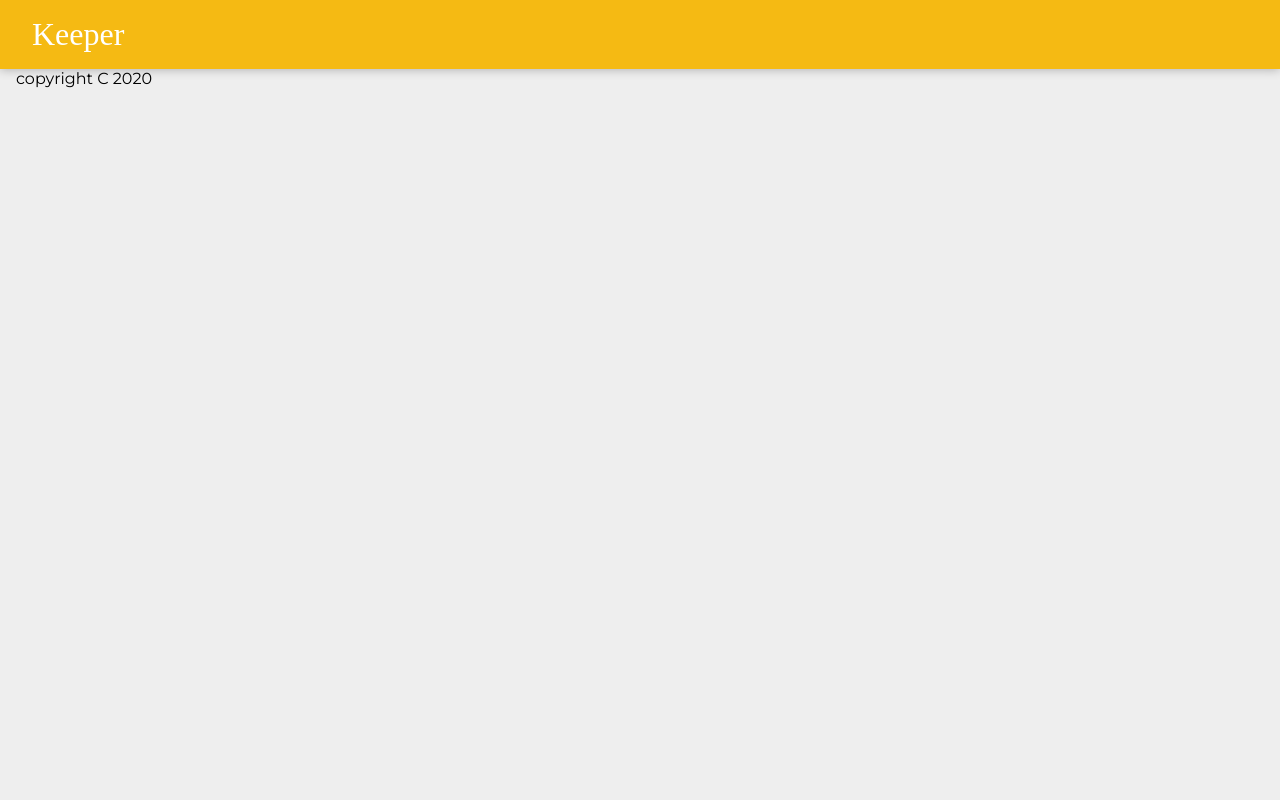
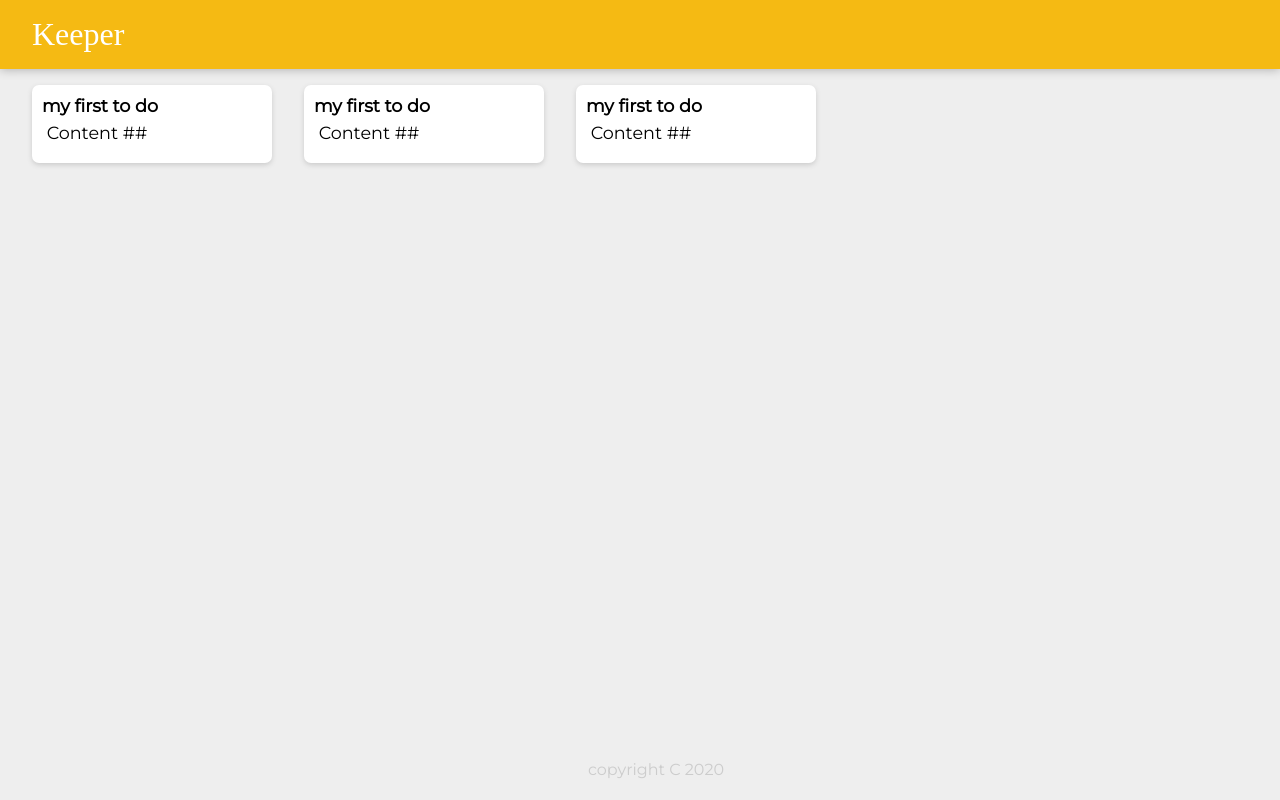
Before and after one commit to Alirezabeig/keeper_items, a React (Create React App) app: page / in a window 1280 px wide. Built offline with nearby package versions, Linux system fonts and the light colour scheme; a web font is replaced by a local one.

Commit message:
added map function to go through notes

```diff
--- a/src/components/App.jsx
+++ b/src/components/App.jsx
@@ -1,11 +1,22 @@
 import React from 'react';
 import Header from './Header';
 import Footer from './Footer';
+import Note from './Note';
+import notes from '../notes'
+
+
 
 function App(){
 return (
   <div>
    <Header />
+   {notes.map(noteItem =>
+     <Note
+        key={noteItem.key}
+        title={noteItem.title}
+        content={noteItem.content}
+        />
+   )}
    <Footer />
   </div>
   );
--- a/src/components/Footer.jsx
+++ b/src/components/Footer.jsx
@@ -4,9 +4,11 @@ function Footer(){
 
   const currentYear = new Date().getFullYear();
   return (
+    <footer>
     <p>
     copyright C {currentYear}
     </p>
+    </footer>
   );
 }
 export default Footer;
--- /dev/null
+++ b/src/components/Note.jsx
@@ -0,0 +1,13 @@
+import React from 'react';
+
+function Note(props){
+
+  return (
+    <div className = "note">
+     <h1>{props.title}</h1>
+     <p>{props.content}</p>
+    </div>
+  )
+
+}
+export default Note;
--- /dev/null
+++ b/src/notes.js
@@ -0,0 +1,25 @@
+const notes = [{
+    key : 1,
+    title : "my first to do",
+    content : " Content ##"
+
+  },
+
+  {
+    key : 2,
+    title : "my first to do",
+    content : " Content ##"
+
+  },
+
+  {
+
+    key : 3,
+      title : "my first to do",
+      content : " Content ##"
+
+
+  },
+
+];
+export default notes;
```
